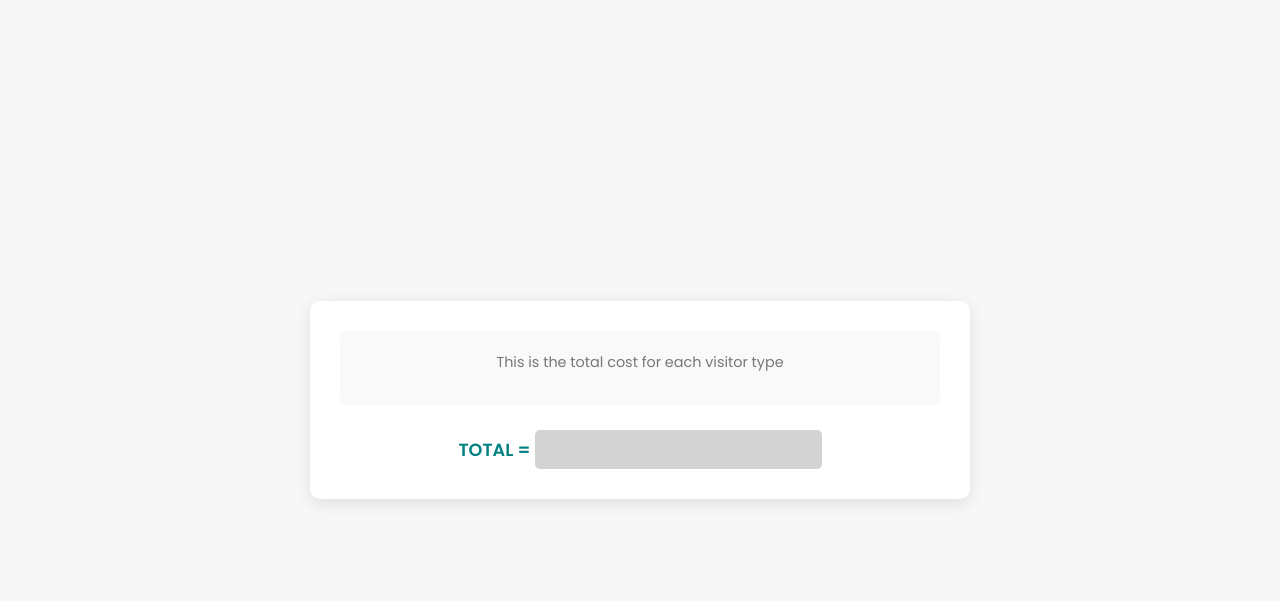
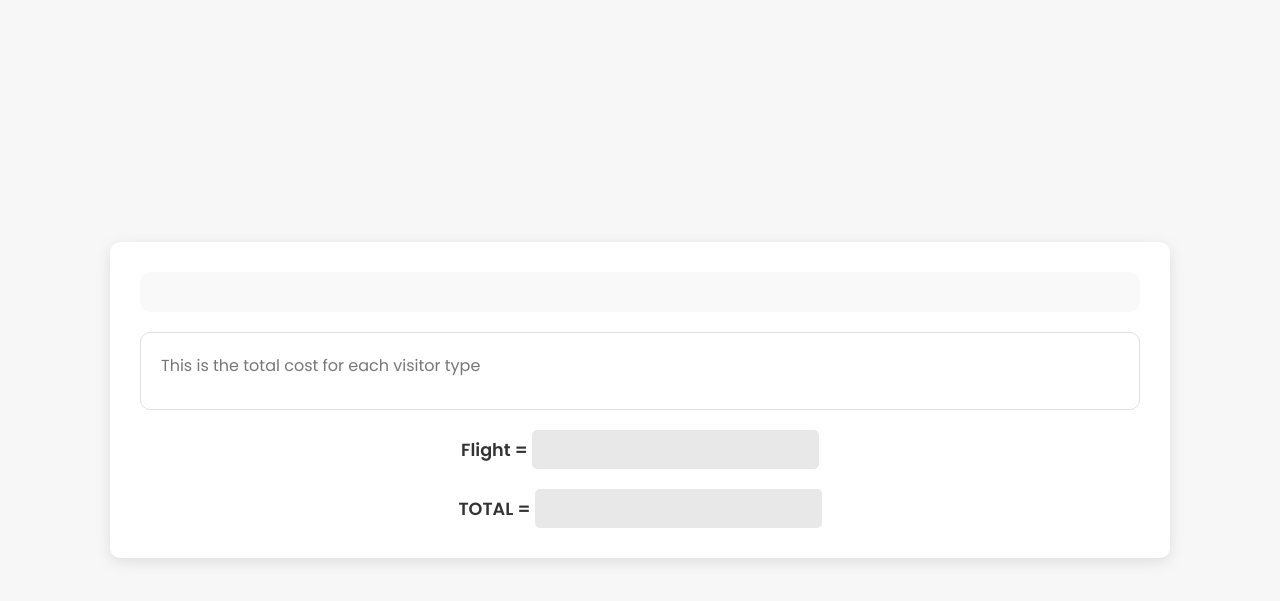
Before and after one commit to MohammedRaghib/Oddyseys, a PHP site: page /preview.php in a window 1280 px wide. Shown: the top 601 px of the page. Run offline with PHP 8.4, Linux system fonts and the light colour scheme.

Commit message:
previeew now has a much more verbose breakdown

```diff
--- a/preview.php
+++ b/preview.php
@@ -27,70 +27,105 @@
             border-radius: 10px;
             box-shadow: 0px 4px 15px rgba(0, 0, 0, 0.1);
             width: 80%;
-            max-width: 600px;
+            max-width: 1000px;
+        }
+
+        .breakdown {
+            display: grid;
+            grid-template-columns: repeat(auto-fill, minmax(300px, 1fr));
+            gap: 20px;
+            margin-bottom: 20px;
+            padding: 20px;
+            background: #f9f9f9;
+            border-radius: 10px;
+        }
+
+        .parkContainer {
+            background: #ffffff;
+            border: 1px solid #e0e0e0;
+            border-radius: 10px;
+            box-shadow: 0px 4px 10px rgba(0, 0, 0, 0.05);
+            padding: 20px;
+            text-align: left;
+        }
+
+        .parkContainer h2 {
+            font-size: 1.2em;
+            margin-bottom: 10px;
+            color: #008080;
+        }
+
+        .parkContainer span {
+            display: block;
+            font-size: 0.9em;
+            margin-bottom: 8px;
+            color: #555;
+        }
+
+        .sub_total_people {
+            margin-top: 20px;
+            padding: 20px;
+            background: #ffffff;
+            border: 1px solid #e0e0e0;
+            border-radius: 10px;
+        }
+
+        .sub_total_people .note {
+            display: block;
+            margin-bottom: 10px;
+            font-size: 1em;
+            color: #777;
+        }
+
+        .sub_total_people div {
+            margin-bottom: 8px;
+            font-weight: 500;
+        }
+
+        .flight,
+        .overall_total {
+            display: block;
+            margin-top: 20px;
+            font-size: 1.1em;
+            font-weight: 600;
             text-align: center;
         }
 
-        .breakdown {
-            margin-bottom: 20px;
-            padding: 20px;
-            background: #f9f9f9;
-            border-radius: 8px;
-        }
-
-        .note {
-            display: block;
-            color: #777;
-            font-size: 0.9em;
-            margin-bottom: 10px;
-        }
-
-        .breakdown div {
-            background-color: #e0f7f7;
-            color: #008080;
-            padding: 10px;
-            margin-bottom: 8px;
-            border-radius: 5px;
-            font-weight: bold;
-        }
-
-        .breakdown div:last-child {
-            margin-bottom: 0;
-        }
-
-        .overall_total {
-            display: block;
-            margin-top: 25px;
-            font-size: 1.1em;
-            font-weight: 600;
-            color: #008080;
-        }
-
+        .flight input[type="number"],
         .overall_total input[type="number"] {
             font-size: 1.1em;
             font-weight: bold;
             color: #333;
             border: none;
-            background: lightgray;
+            background: #e8e8e8;
             border-radius: 5px;
             padding: 8px 12px;
             width: auto;
             display: inline-block;
             text-align: center;
         }
+        .special_fees {
+            border-top: 1px solid black;
+            padding: 5px;
+        }
     </style>
-
 </head>
 
 <body>
     <main class="wrapper">
         <section class="breakdown">
+
+        </section>
+
+        <section class="sub_total_people">
             <span class="note">This is the total cost for each visitor type</span>
         </section>
+
+        <span class="flight">Flight = <input type="number" name="flight" id="flight" disabled></span>
         <span class="overall_total">TOTAL = <input type="number" name="total" id="total" disabled></span>
     </main>
     <script>
-        /*
+        /* JSON data format gotten from index.php
             parks: {
                 0: {
                     park_id: 14,
@@ -148,17 +183,73 @@
         */
         const urlParams = new URLSearchParams(window.location.search);
         const data = JSON.parse(decodeURIComponent(urlParams.get("data")));
+        console.log(data);
+        const Formatted_people = {
+            'ea_citizen_adult': 'EA Adult',
+            'ea_citizen_child': 'EA Child',
+            'ea_citizen_infant': 'EA Infant',
+            'non_ea_citizen_adult': 'Non-EA Adult',
+            'non_ea_citizen_child': 'Non-EA Child',
+            'non_ea_citizen_infant': 'Non-EA Infant',
+            'tz_resident_adult': 'TZ Adult',
+            'tz_resident_child': 'TZ Child',
+            'tz_resident_infant': 'TZ Infant',
+        };
 
-        console.log(data);
+        const calculateSum = (obj) => Object.values(obj).reduce((sum, num) => sum + num, 0);
+
+        Object.entries(data.parks).forEach(([key, value]) => {
+            if (key !== 'total_cost') {
+                let container = document.createElement('div');
+                container.classList.add('parkContainer');
+
+                let fragment = document.createDocumentFragment();
+                Object.entries(value.people_breakdown).forEach(([key2, value2]) => {
+                    let total_people = calculateSum(value.people_breakdown);
+                    let wrapper_div = document.createElement('div');
+                    let title = document.createElement('h2');
+                    let conservancy_fees = document.createElement('span');
+                    let hotel_cost = document.createElement('span');
+                    let concession_fees = document.createElement('span');
+                    let car_hire = document.createElement('span');
+                    let extras_cost = document.createElement('span');
+
+                    title.textContent = `${Formatted_people[key2]} (${value.park_name})`;
+                    conservancy_fees.textContent = `Conservancy Fees: ${value.conservancy_fees?.by_person_type[key2] || 0}`;
+                    hotel_cost.textContent = `Hotel Cost: ${value.hotel_cost?.per_night_per_person * value2 || 0}`;
+                    concession_fees.textContent = `Concession Fees: ${value.concession_fees?.by_person_type[key2] || 0}`;
+                    car_hire.textContent = `Car Hire: ${(value.car_hire_cost / total_people) * value2 || 0}`;
+                    extras_cost.textContent = `Extra Fee: ${(value.extras_cost / total_people) * value2 || 0}`;
+
+                    wrapper_div.appendChild(title);
+                    wrapper_div.appendChild(conservancy_fees);
+                    wrapper_div.appendChild(hotel_cost);
+                    wrapper_div.appendChild(concession_fees);
+                    wrapper_div.appendChild(car_hire);
+                    wrapper_div.appendChild(extras_cost);
+
+                    fragment.appendChild(wrapper_div);
+
+                });
+
+                let special_fees = document.createElement('span');
+                special_fees.classList.add('special_fees');
+                special_fees.textContent = `Special Fees =  ${value.special_fees?.name || ''} : ${value.special_fees?.total || 0}`;
+                container.appendChild(fragment);
+                container.appendChild(special_fees);
+                document.querySelector('.breakdown').appendChild(container);
+            }
+        });
 
         if (data.total_cost_by_visitor_category) {
             Object.entries(data.total_cost_by_visitor_category).forEach(([key, value]) => {
                 const div = document.createElement('div');
                 div.textContent = `${key}: ${value}`;
-                document.querySelector('.breakdown').appendChild(div);
+                document.querySelector('.sub_total_people').appendChild(div);
             });
         }
 
+        document.querySelector('#flight').value = data.flight || 0;
         document.querySelector('#total').value = data.total || 0;
     </script>
 </body>
```
